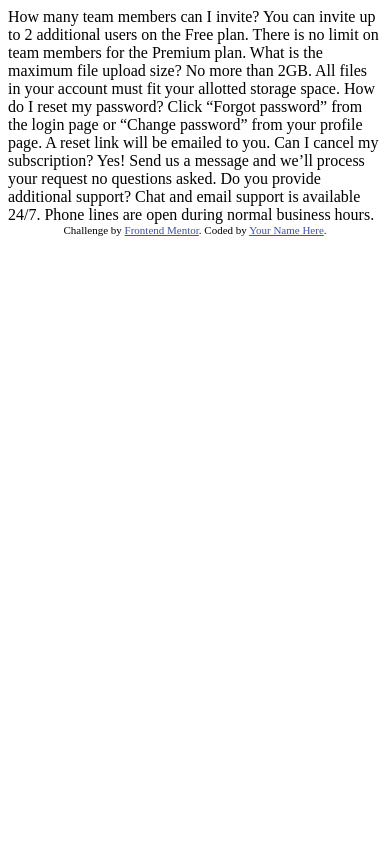
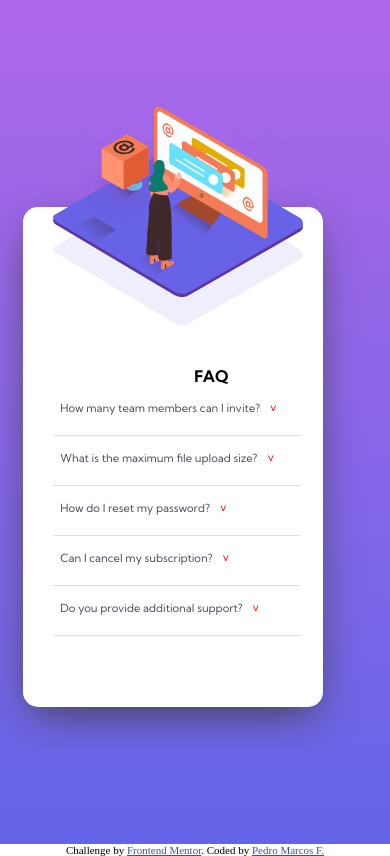
Before and after one commit to Stack-Peter/FrontEnd-Mentor004, a plain HTML site: page index.html in a window 390 px wide. Drawn offline with Linux system fonts and the light colour scheme.

Commit message:
commited

```diff
--- /dev/null
+++ b/css/style.css
@@ -0,0 +1,208 @@
+ul li.off ul li {
+  display: none;
+}
+
+ul li.on ul li {
+  display: block;
+}
+
+li {
+  list-style: none;
+  color: hsl(237, 12%, 33%);
+}
+
+* {
+  margin: 0;
+  padding: 0;
+}
+
+.fake-body {
+  background: linear-gradient(0deg, hsl(240, 73%, 65%), hsl(273, 75%, 66%));
+  height: 100vh;
+  display: flex;
+  align-items: center;
+  justify-content: center;
+  z-index: 10;
+}
+
+img {
+  max-width: 300px;
+}
+
+.container {
+  width: 900px;
+  height: 450px;
+  background: white;
+  border-radius: 15px;
+  display: flex;
+  align-items: center;
+  overflow: hidden;
+  position: relative;
+  margin-left: -27vh;
+  -webkit-box-shadow: 0px 14px 43px -10px #3d3d3d;
+  box-shadow: 0px 14px 43px -10px #3d3d3d;
+}
+
+.container h1 {
+  font-family: "Kumbh Sans", sans-serif;
+  font-weight: 700;
+  margin: 20px;
+}
+
+.content li {
+  width: 350px;
+  margin: 20px;
+  font-family: "Kumbh Sans", sans-serif;
+  padding-bottom: 20px;
+}
+
+.content ul li.off {
+  cursor: pointer;
+  border-bottom: 1px solid rgb(223, 223, 223);
+}
+
+li.on p {
+  color: black;
+  font-weight: bold;
+}
+
+.content ul li.on {
+  border-bottom: 1px solid rgb(223, 223, 223);
+}
+
+.content ul li ul li {
+  margin: 0px;
+  margin-top: 10px;
+  padding: 0;
+}
+
+.content ul li.off p::after {
+  content: "˅";
+  margin-left: 10px;
+  color: red;
+}
+
+p:hover {
+  color: black;
+  font-weight: bold;
+  transition: 0.3s ease-in-out;
+}
+
+.content ul li.on p::after {
+  content: "ᐱ";
+  margin-left: 10px;
+  color: red;
+}
+
+.content {
+  max-width: 50%;
+}
+.creative {
+  max-width: 50%;
+  margin-right: 100px;
+}
+
+[data-style="img1"] {
+  max-width: 800px;
+  position: absolute;
+  right: 81vh;
+  top: -37vh;
+}
+
+[data-style="img2"] {
+  position: relative;
+  top: 3vh;
+  right: 12vh;
+  z-index: 100000000000000000000;
+}
+
+[data-style="img3"] {
+  position: relative;
+  max-width: 400px;
+  margin-left: -50px;
+  margin-top: -50px;
+}
+
+@media screen and (max-width: 1000px) {
+  .container {
+    width: 750px;
+    height: 450px;
+    margin-left: -20vh;
+  }
+  [data-style="img3"] {
+    max-width: 300px;
+  }
+
+  [data-style="img2"] {
+    max-width: 130px;
+    top: 1vh;
+    right: 10vh;
+  }
+}
+
+@media screen and (max-width: 850px) {
+  .container {
+    width: 600px;
+    height: 350px;
+    margin-left: -17vh;
+  }
+  [data-style="img3"] {
+    max-width: 250px;
+    margin-left: -6vh;
+  }
+  [data-style="img2"] {
+    max-width: 110px;
+    top: 0vh;
+    right: 8vh;
+  }
+  [data-style="img1"] {
+    max-width: 650px;
+    top: -31vh;
+    left: -70vh;
+  }
+  .container h1 {
+    font-size: 1rem;
+    margin: 15px;
+  }
+
+  .content li {
+    font-size: 0.7rem;
+    max-width: 250px;
+    margin: 15px;
+  }
+}
+
+@media screen and (max-width: 650px) {
+  .container {
+    width: 300px;
+    height: 500px;
+    display: block;
+    overflow: visible;
+    margin-top: 70px;
+  }
+  [data-style="img3"] {
+    max-width: 250px;
+    margin-left: 3.5vh;
+    bottom: 6vh;
+  }
+  [data-style="img2"] {
+    max-width: 100px;
+    top: -28.5vh;
+    right: -1vh;
+  }
+  [data-style="img1"] {
+    max-width: 250px;
+    left: 3.5vh;
+    top: -15vh;
+  }
+
+  .container li {
+    width: 240px;
+    margin-left: 30px;
+    padding-left: 7px;
+  }
+  .container h1 {
+    width: 41vh;
+    text-align: center;
+  }
+}
--- a/index.html
+++ b/index.html
@@ -3,9 +3,11 @@
 <head>
   <meta charset="UTF-8">
   <meta name="viewport" content="width=device-width, initial-scale=1.0"> <!-- displays site properly based on user's device -->
-
+  <link rel="preconnect" href="https://fonts.googleapis.com">
+<link rel="preconnect" href="https://fonts.gstatic.com" crossorigin>
+<link href="https://fonts.googleapis.com/css2?family=Kumbh+Sans:wght@400;700&display=swap" rel="stylesheet">
   <link rel="icon" type="image/png" sizes="32x32" href="./images/favicon-32x32.png">
-
+  <link rel="stylesheet" href="/css/style.css">
   <title>Frontend Mentor | FAQ Accordion Card</title>
 
   <!-- Feel free to remove these styles or customise in your own stylesheet 👍 -->
@@ -15,26 +17,66 @@
   </style>
 </head>
 <body>
-  How many team members can I invite?
-  You can invite up to 2 additional users on the Free plan. There is no limit on
-  team members for the Premium plan.
+  <div class="fake-body">
 
-  What is the maximum file upload size?
-  No more than 2GB. All files in your account must fit your allotted storage space.
+      <img data-style="img2" src="/images/illustration-box-desktop.svg" alt="">
+  <div class="container">
+    <div class="creative">
+      <img data-style="img1" src="/images/bg-pattern-desktop.svg" alt="">
+      <div class="index-z">
+      <img data-style="img3" src="/images/illustration-woman-online-desktop.svg" alt="">
+    </div>
+    </div>
+    <div class="content">
+      <h1>FAQ</h1>
+      <ul>
+ <li class="off"><p> How many team members can I invite?</p>
+   <ul>
+     <li>You can invite up to 2 additional users on the Free plan. There is no limit on
+    team members for the Premium plan.</li>
+  </ul>
+</li>
 
-  How do I reset my password?
-  Click “Forgot password” from the login page or “Change password” from your profile page.
-  A reset link will be emailed to you.
+<li class="off"><p>What is the maximum file upload size?</p>
+  <ul>
+    <li>
+      No more than 2GB. All files in your account must fit your allotted storage space.
+    </li>
+  </ul>
+</li>
 
-  Can I cancel my subscription?
-  Yes! Send us a message and we’ll process your request no questions asked.
+<li class="off"><p>How do I reset my password?</p>
+  <ul>
+    <li>
+      Click “Forgot password” from the login page or “Change password” from your profile page.
+      A reset link will be emailed to you.
+    </li>
+  </ul>
+</li>
 
-  Do you provide additional support?
-  Chat and email support is available 24/7. Phone lines are open during normal business hours.
+<li class="off"><p>Can I cancel my subscription?</p>
+  <ul>
+    <li>
+      Yes! Send us a message and we’ll process your request no questions asked.
+    </li>
+  </ul>
+</li>
 
+<li class="off"><p>Do you provide additional support?</p>
+  <ul>
+    <li>
+      Chat and email support is available 24/7. Phone lines are open during normal business hours.
+      </li>
+    </ul>
+  </li>
+</ul>
+</div>
+</div>
+</div>
   <div class="attribution">
     Challenge by <a href="https://www.frontendmentor.io?ref=challenge" target="_blank">Frontend Mentor</a>.
-    Coded by <a href="#">Your Name Here</a>.
+    Coded by <a href="https://beacons.page/ferreira_pedro">Pedro Marcos F.</a>
   </div>
+  <script src="/js/script.js"></script>
 </body>
 </html>
--- /dev/null
+++ b/js/script.js
@@ -0,0 +1,12 @@
+const showContent = document.querySelectorAll('.off');
+
+
+function handleClick() {
+    showContent.forEach((i) => {
+        i.classList.remove('on')
+    })
+    this.classList.toggle('on')
+}
+showContent.forEach((i) => {
+    i.addEventListener('click', handleClick);
+})
```
